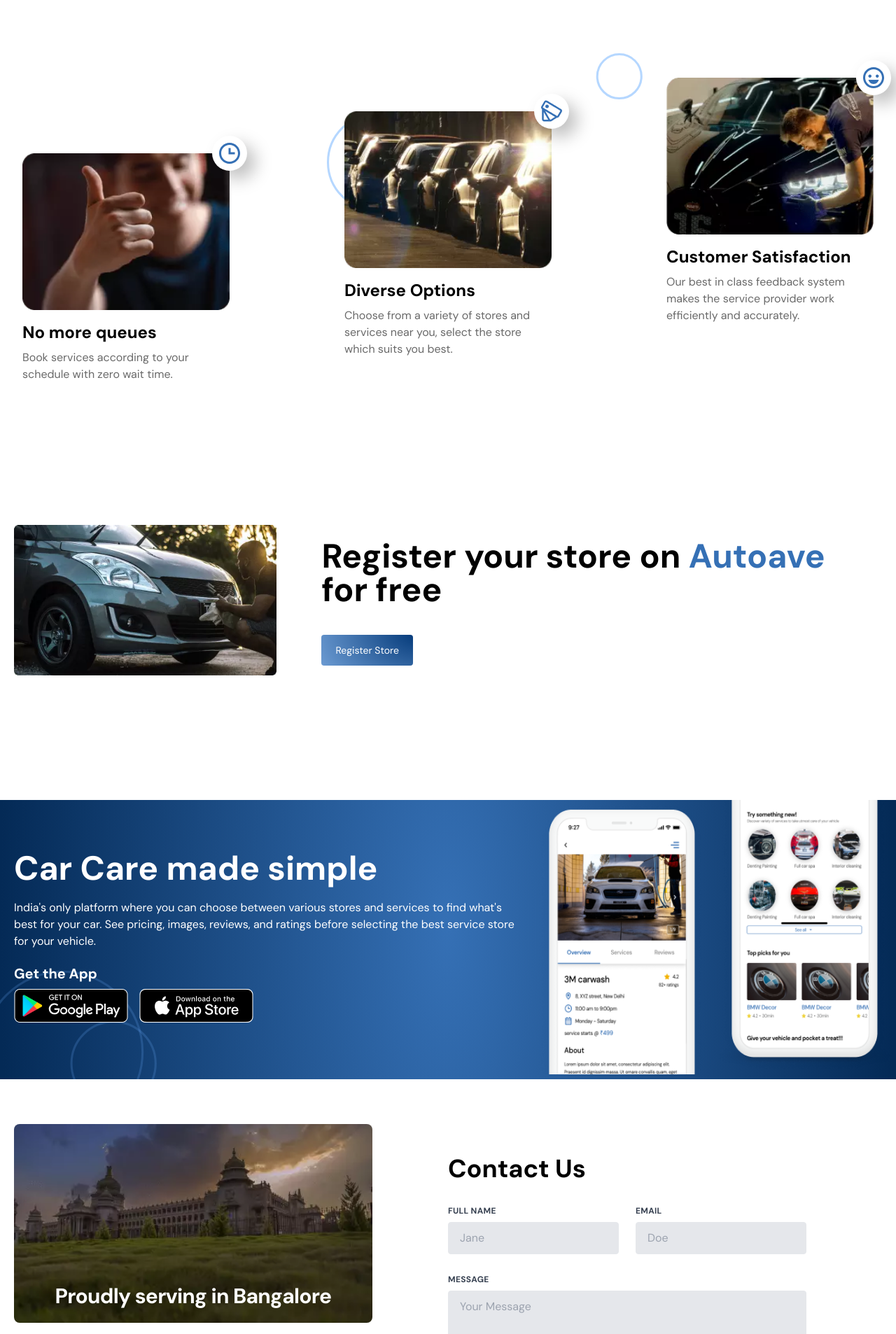
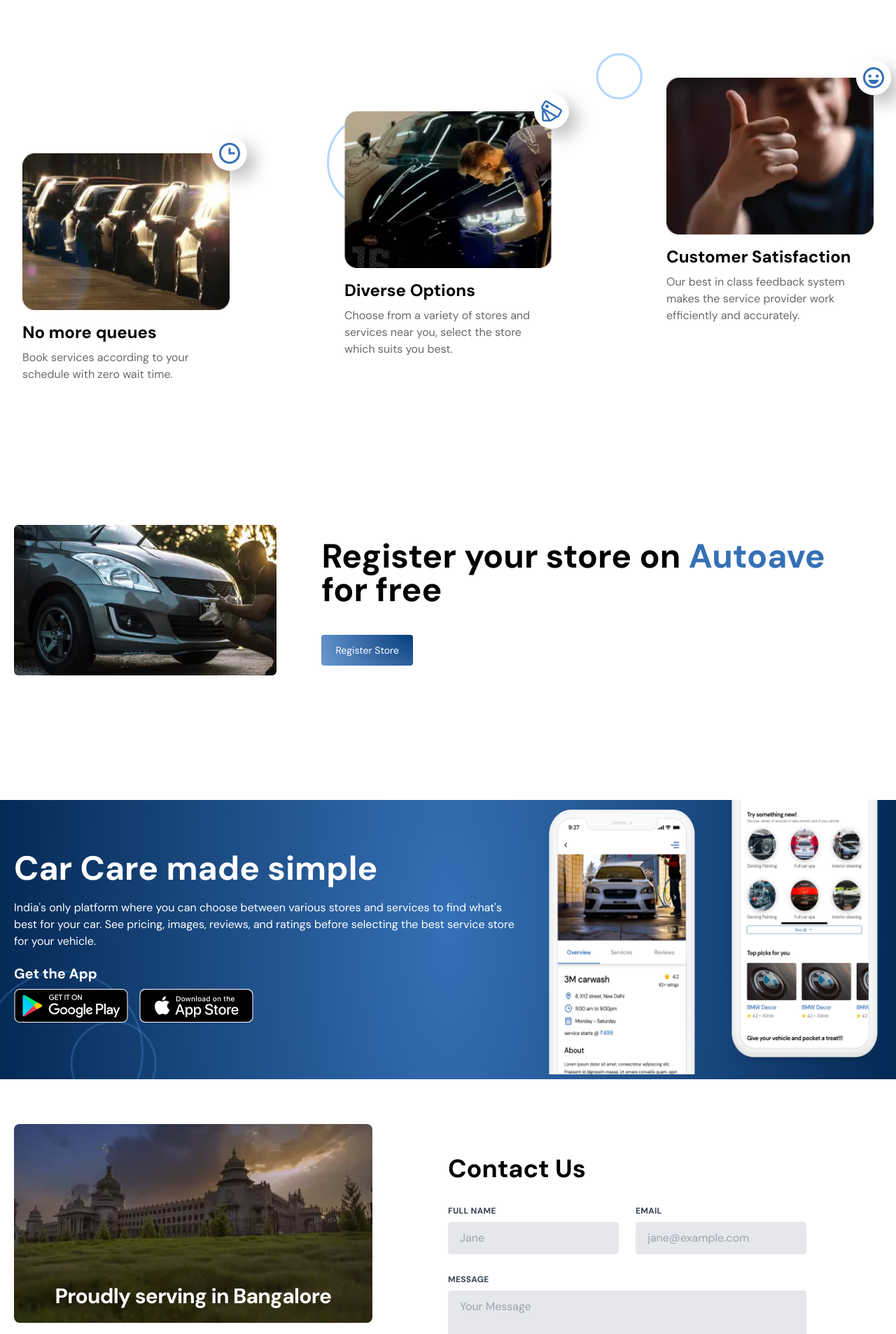
Before and after one commit to auto-ave/landing-page, a Next.js app: page / in a window 1280 px wide. Shown: the part 2174-4080 px from the top of the page at 70% size. Built offline with nearby package versions, Linux system fonts and the light colour scheme.

Commit message:
Some bug fixes

```diff
--- a/components/Forms/ContactUsform/index.js
+++ b/components/Forms/ContactUsform/index.js
@@ -52,7 +52,7 @@
                             <label className="block uppercase tracking-wide text-gray-700 text-xs font-bold mb-2" htmlFor="grid-last-name">
                                 Email
                             </label>
-                            <input className="appearance-none transition-all block w-full bg-gray-200 text-gray-700 border border-gray-200 rounded py-3 px-4 leading-tight focus:outline-none focus:bg-white focus:border-gray-500" id="grid-last-name" type="text" placeholder="Doe" value={email} onChange={(event) => setEmail(event.target.value)} required />
+                            <input className="appearance-none transition-all block w-full bg-gray-200 text-gray-700 border border-gray-200 rounded py-3 px-4 leading-tight focus:outline-none focus:bg-white focus:border-gray-500" id="grid-last-name" type="text" placeholder="jane@example.com" value={email} onChange={(event) => setEmail(event.target.value)} required />
                         </div>
                     </div>
                     <div className="flex flex-wrap -mx-3 mb-4">
--- a/components/LandingPage/ContactUs/index.js
+++ b/components/LandingPage/ContactUs/index.js
@@ -21,7 +21,7 @@
                                 </BgImage>
                             </div>
                             <div className='p-3'>
-                                <h1 className='mb-4 text-xl'> AUTOAVE PRIVATE LIMITED</h1>
+                                <h3 className='mb-4 text-xl'> AUTOAVE PRIVATE LIMITED</h3>
                                 <p className='mb-3'>
                                     No-42 ,4th Main, NGEF Layout, Postal Colony, Sanjaynagar,  Bangalore, Karnataka-560094
                                 </p>
--- a/utils/contants/landing_page.js
+++ b/utils/contants/landing_page.js
@@ -11,7 +11,7 @@
         'key': 'whyus1',
         'title': 'No more queues',
         'description': 'Book services according to your schedule with zero wait time.',
-        'image': queuesImage,
+        'image': diverseOptionsImage,
         'icon': clockIcon,
         'marginTop': '12',
     },
@@ -19,7 +19,7 @@
         'key': 'whyus2',
         'title': 'Diverse Options',
         'description': 'Choose from a variety of stores and services near you, select the store which suits you best.',
-        'image': diverseOptionsImage,
+        'image': customerSatisfactionImage,
         'icon': tagsIcon,
         'marginTop': '6',
     },
@@ -27,7 +27,7 @@
         'key': 'whyus3',
         'title': 'Customer Satisfaction',
         'description': 'Our best in class feedback system makes the service provider work efficiently and accurately.',
-        'image':customerSatisfactionImage,
+        'image': queuesImage,
         'icon': smileIcon,
         'marginTop': '0',
     },
```
